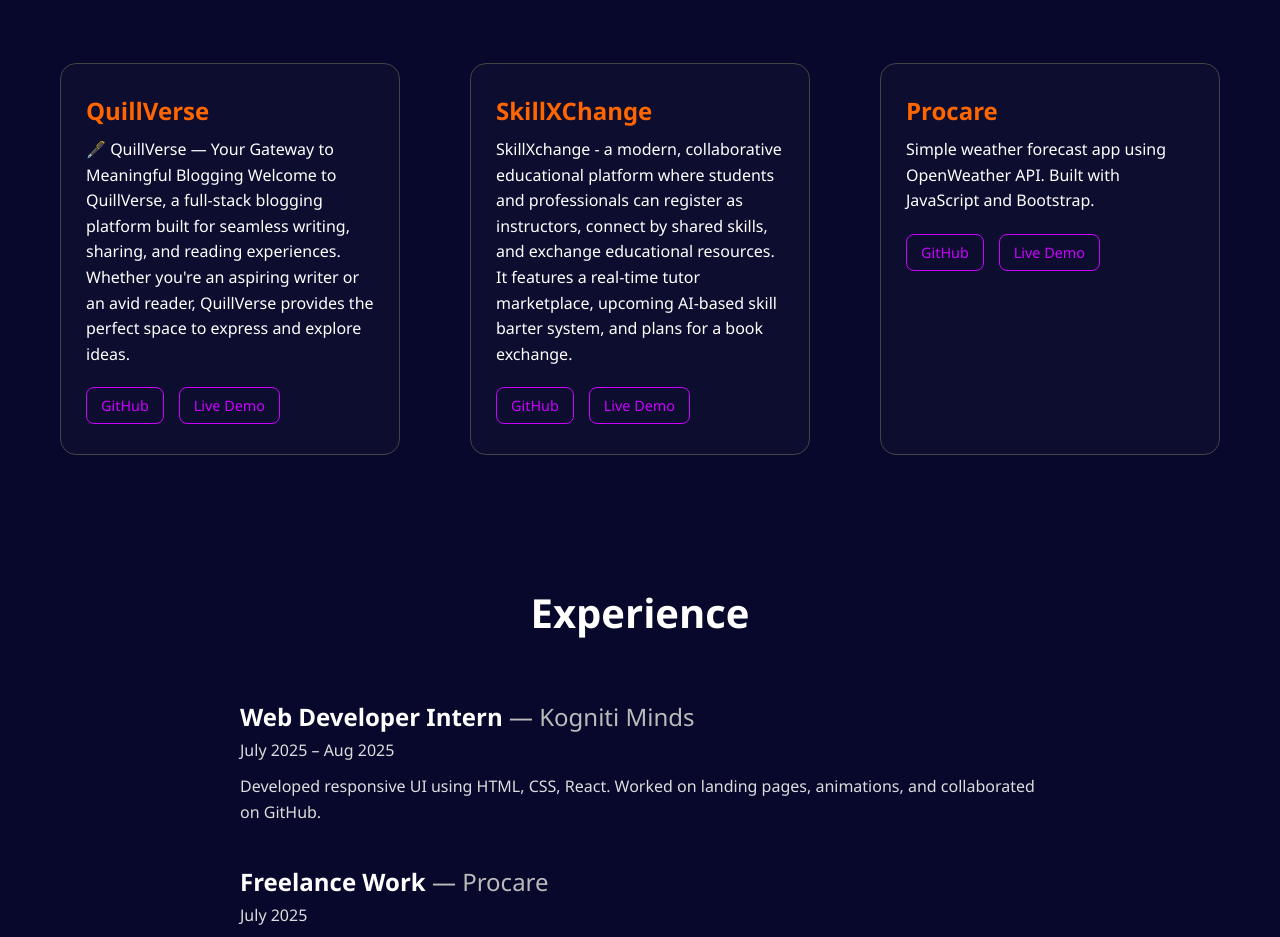
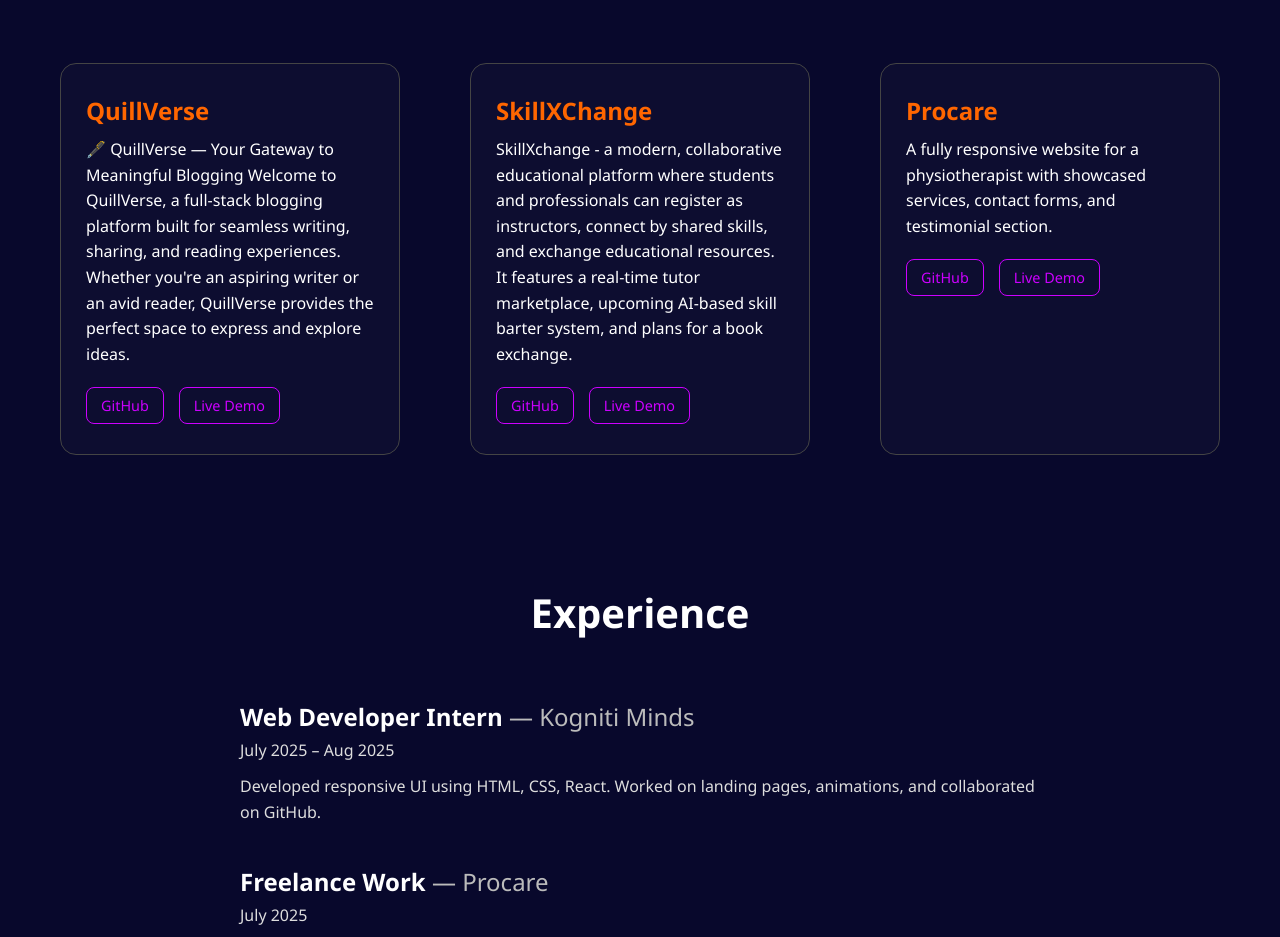
Before and after one commit to preetikumari15/Portfolio, a plain HTML site: page index.html in a window 1280 px wide. Shown: the part 1340-2277 px from the top of the page. Drawn offline with Linux system fonts and the light colour scheme.

Commit message:
project updated

```diff
--- a/index.html
+++ b/index.html
@@ -94,12 +94,11 @@
         <div class="project-card">
           <h4>Procare</h4>
           <p>
-            Simple weather forecast app using OpenWeather API. Built with
-            JavaScript and Bootstrap.
+            A fully responsive website for a physiotherapist with showcased services, contact forms, and testimonial section.
           </p>
           <div class="project-links">
         <a href="https://github.com/yourusername/portfolio" target="_blank">GitHub</a>
-        <a href="https://yourdomain.com" target="_blank">Live Demo</a>
+        <a href="https://iridescent-cranachan-63215e.netlify.app/" target="_blank">Live Demo</a>
       </div>
         </div>
       </div>
```
